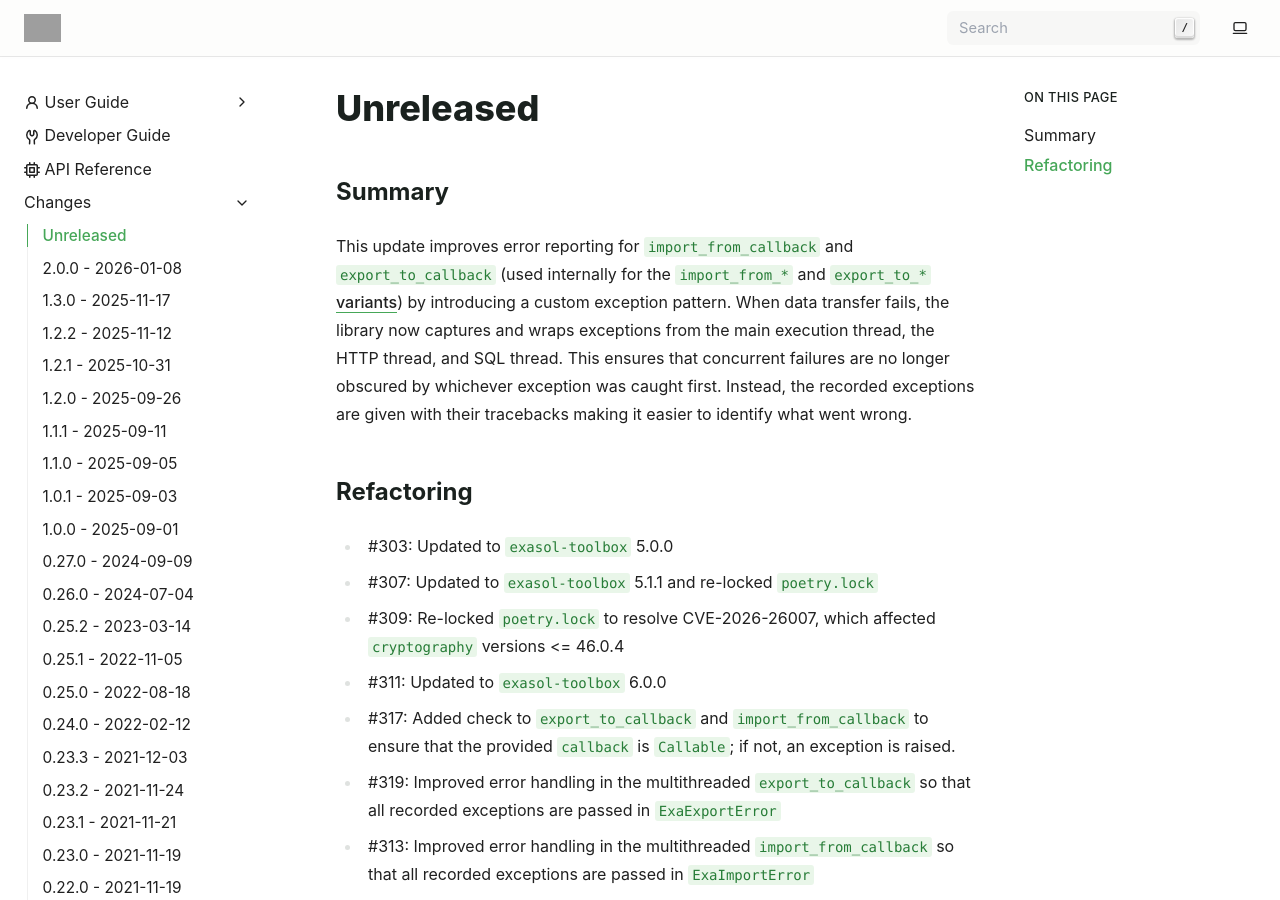
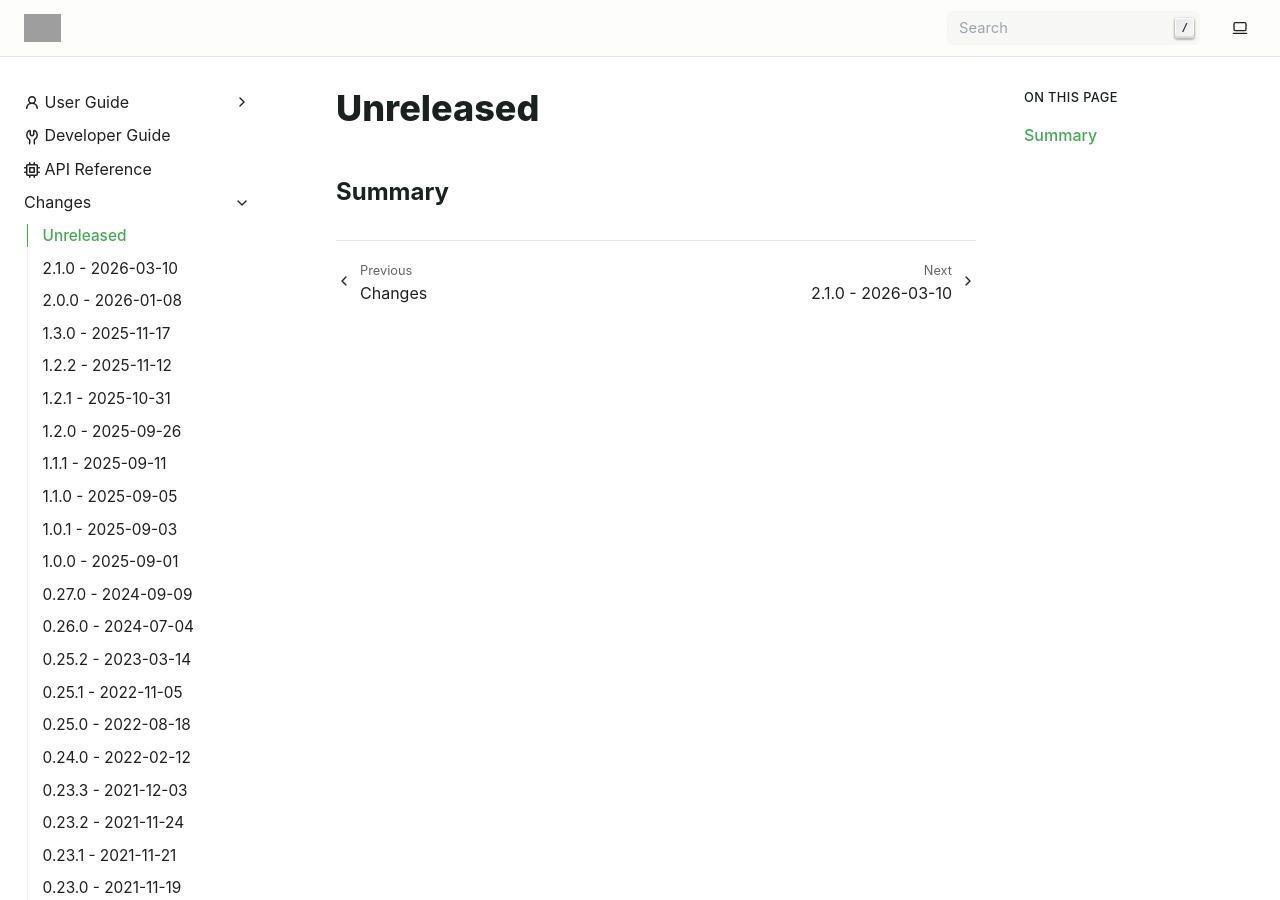
Before and after one commit to exasol/pyexasol, a Sphinx documentation site: the page built from doc/changes/unreleased.md, in a window 1280 px wide and 900 px high. Built offline with Sphinx 7.4.7, drawn with Linux system fonts in a browser that asks for light colours; some of the changed text lies outside the part shown; grey boxes are pictures that could not be loaded.

Commit message:
Prepare release 2.1.0 (#323)

```diff
--- a/doc/changes/unreleased.md
+++ b/doc/changes/unreleased.md
@@ -1,23 +1,3 @@
 # Unreleased
 
 ## Summary
-
-This update improves error reporting for `import_from_callback` and `export_to_callback`
-(used internally for the `import_from_*` and `export_to_*`
-[variants](https://exasol.github.io/pyexasol/master/user_guide/exploring_features/import_and_export/index.html#variants))
-by introducing a custom exception pattern. When data transfer fails, the library now
-captures and wraps exceptions from the main execution thread, the HTTP thread,
-and SQL thread. This ensures that concurrent failures are no longer obscured by whichever
-exception was caught first. Instead, the recorded exceptions are given with their
-tracebacks making it easier to identify what went wrong.
-
-## Refactoring
-
-* #303: Updated to `exasol-toolbox` 5.0.0
-* #307: Updated to `exasol-toolbox` 5.1.1 and re-locked `poetry.lock`
-* #309: Re-locked `poetry.lock` to resolve CVE-2026-26007, which affected `cryptography` versions <= 46.0.4
-* #311: Updated  to `exasol-toolbox` 6.0.0
-* #317: Added check to `export_to_callback` and `import_from_callback` to ensure that the provided `callback` is `Callable`; if not, an exception is raised.
-* #319: Improved error handling in the multithreaded `export_to_callback` so that all recorded exceptions are passed in `ExaExportError`
-* #313: Improved error handling in the multithreaded `import_from_callback` so that all recorded exceptions are passed in `ExaImportError`
-* #279: Modified documentation for exception changes in `export_to_callback` and `import_from_callback`
--- a/pyexasol/version.py
+++ b/pyexasol/version.py
@@ -9,7 +9,7 @@
 """
 
 MAJOR = 2
-MINOR = 0
+MINOR = 1
 PATCH = 0
 VERSION = f"{MAJOR}.{MINOR}.{PATCH}"
 __version__ = VERSION
--- a/pyproject.toml
+++ b/pyproject.toml
@@ -1,6 +1,6 @@
 [project]
 name = "pyexasol"
-version = "2.0.0"
+version = "2.1.0"
 description = "Exasol python driver with extra features"
 authors = [
     { name = "Vitaly Markov", email = "wild.desu@gmail.com" },
```
Also changed, not shown: doc/changes/changelog.md (+2 -0 lines), doc/changes/changes_2.1.0.md (added, +42 -0 lines).
